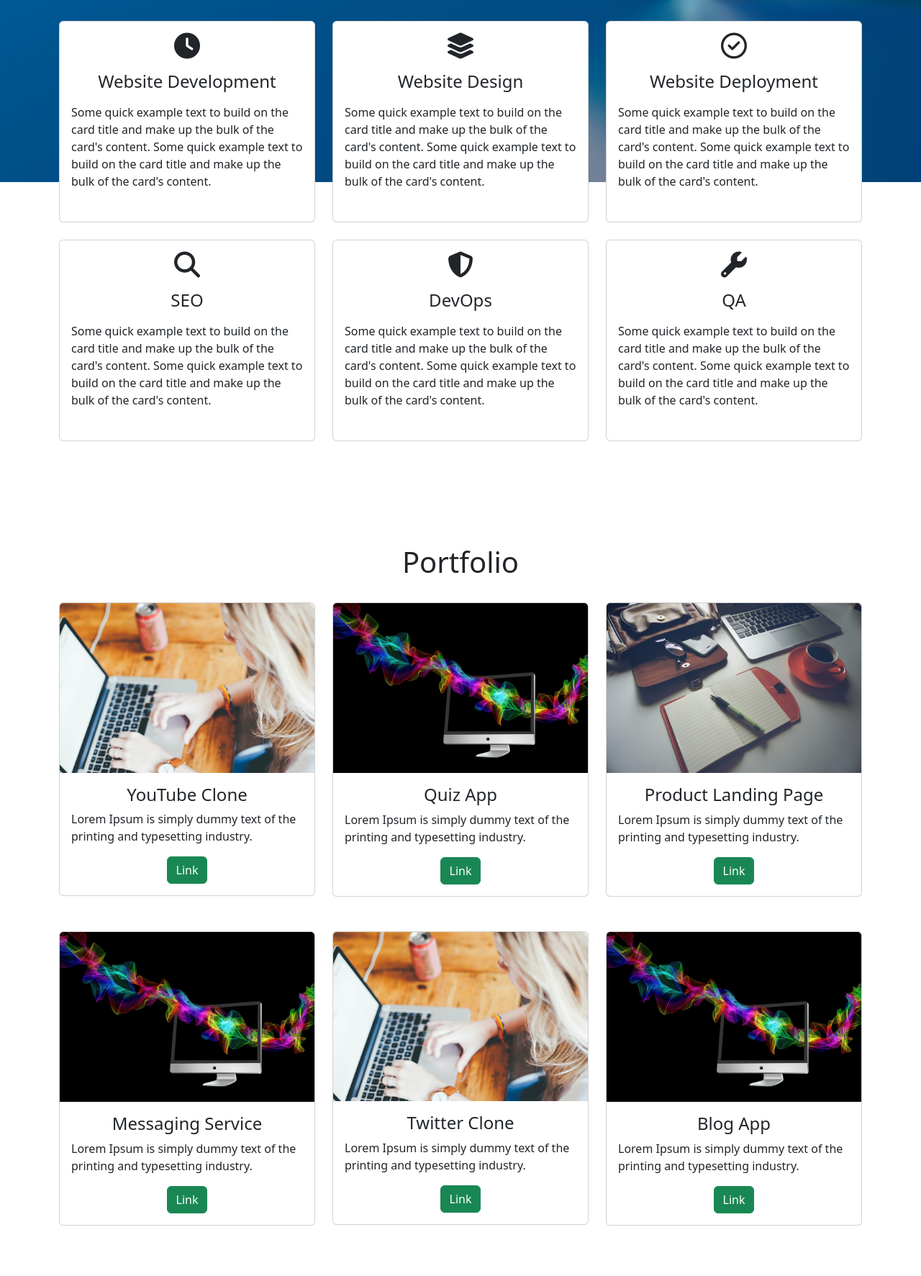
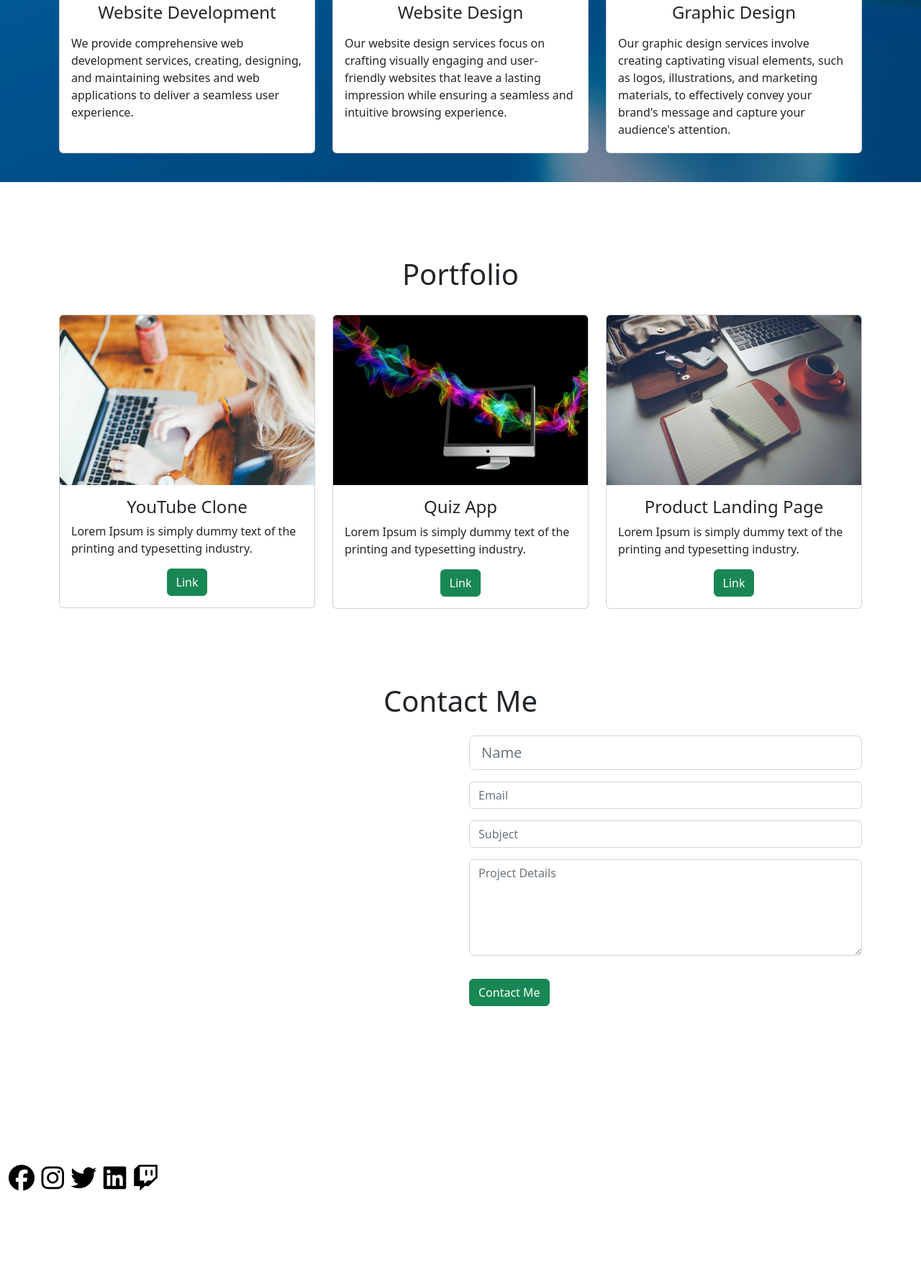
Before and after one commit to ParmarMeet/Parmar_Meet_Portfolio, a plain HTML site: page index.html in a window 1280 px wide. Shown: the part 827-2600 px from the top of the page at 72% size. After the commit the page ends 2491 px from the top, so only its background shows below. Drawn offline with nearby package versions, Linux system fonts and the light colour scheme; files that its build step writes are made by us from their sources; a script that the page names is missing.

Commit message:
update index.html
update index.html

```diff
--- a/index.html
+++ b/index.html
@@ -73,7 +73,7 @@
       </div>
 
       <div class="col-lg-6">
-        <p> , I am passionate about crafting seamless and interactive web experiences. With a strong foundation in web technologies, I specialize in bringing designs to life through clean and efficient code. My focus is on creating responsive and user-friendly websites that engage and delight users. Proficient in HTML, CSS, and JavaScript, I am well-versed in modern web development frameworks and tools. Let's work together to build web solutions that not only look great but also function flawlessly.
+        <p>I am passionate about crafting seamless and interactive web experiences. With a strong foundation in web technologies, I specialize in bringing designs to life through clean and efficient code. My focus is on creating responsive and user-friendly websites that engage and delight users. Proficient in HTML, CSS, and JavaScript, I am well-versed in modern web development frameworks and tools. Let's work together to build web solutions that not only look great but also function flawlessly.
         </p>
         <div class="row mt-3">
           <div class="col-md-6">
@@ -84,26 +84,13 @@
             </ul>
           </div>
           <div class="col-md-6">
-            <ul>
-              <li></li>
-              <li>Gymnastics</li>
-              <li>Reading</li>
-              <li>Landscape painting</li>
-            </ul>
           </div>
         </div>
         <div class="row mt-3">
           <p> Key Services/Tools/Capabilities/Skills:
             - Responsive Web Development
             - HTML5, CSS3, JavaScript
-            - Front-End Frameworks (e.g., React, Angular, Vue)
-            - Cross-Browser Compatibility
-            - User Experience (UX) Optimization
-            - Web Performance Optimization
-            - Version Control (e.g., Git)
-            - Problem-Solving and Debugging
-
-          </p>
+            </p>
         </div>
       </div>
     </div>
@@ -119,8 +106,7 @@
           <div class="card-body">
             <i class="fas servicesIcon fa-clock"></i>
             <h4 class="card-title mt-3">Website Development</h4>
-            <p class="card-text mt-3">Some quick example text to build on the card title and make up the bulk of the card's content.
-              Some quick example text to build on the card title and make up the bulk of the card's content.
+            <p class="card-text mt-3">We provide comprehensive web development services, creating, designing, and maintaining websites and web applications to deliver a seamless user experience.
             </p>
           </div>
         </div>
@@ -130,8 +116,7 @@
           <div class="card-body">
             <i class='fas servicesIcon fa-layer-group'></i>
             <h4 class="card-title mt-3">Website Design</h4>
-            <p class="card-text mt-3">Some quick example text to build on the card title and make up the bulk of the card's content.
-              Some quick example text to build on the card title and make up the bulk of the card's content.
+            <p class="card-text mt-3">Our website design services focus on crafting visually engaging and user-friendly websites that leave a lasting impression while ensuring a seamless and intuitive browsing experience.
             </p>
           </div>
         </div>
@@ -141,51 +126,14 @@
         <div class="card servicesText">
           <div class="card-body">
             <i class='far servicesIcon fa-check-circle'></i>
-            <h4 class="card-title mt-3">Website Deployment</h4>
-            <p class="card-text mt-3">Some quick example text to build on the card title and make up the bulk of the card's content.
-              Some quick example text to build on the card title and make up the bulk of the card's content.
+            <h4 class="card-title mt-3">Graphic Design</h4>
+            <p class="card-text mt-3">Our graphic design services involve creating captivating visual elements, such as logos, illustrations, and marketing materials, to effectively convey your brand's message and capture your audience's attention.
             </p>
           </div>
         </div>
       </div>
     </div>
-    <div class="row">
-      <div class="col-lg-4 mt-4">
-        <div class="card servicesText">
-          <div class="card-body">
-            <i class='fas servicesIcon fa-search'></i>
-            <h4 class="card-title mt-3">SEO</h4>
-            <p class="card-text mt-3">Some quick example text to build on the card title and make up the bulk of the card's content.
-              Some quick example text to build on the card title and make up the bulk of the card's content.
-            </p>
-          </div>
-        </div>
-      </div>
 
-      <div class="col-lg-4 mt-4">
-        <div class="card servicesText">
-          <div class="card-body">
-            <i class='fas servicesIcon fa-shield-alt'></i>
-            <h4 class="card-title mt-3">DevOps</h4>
-            <p class="card-text mt-3">Some quick example text to build on the card title and make up the bulk of the card's content.
-              Some quick example text to build on the card title and make up the bulk of the card's content.
-            </p>
-          </div>
-        </div>
-      </div>
-
-      <div class="col-lg-4 mt-4">
-        <div class="card servicesText">
-          <div class="card-body">
-            <i class='fas servicesIcon fa-wrench'></i>
-            <h4 class="card-title mt-3">QA</h4>
-            <p class="card-text mt-3">Some quick example text to build on the card title and make up the bulk of the card's content.
-              Some quick example text to build on the card title and make up the bulk of the card's content.
-            </p>
-          </div>
-        </div>
-      </div>
-    </div>
   </section>
 
   <!-- Portfolio section -->
@@ -233,47 +181,6 @@
         </div>
       </div>
       <br>
-      <div class="row">
-        <div class="col-lg-4 mt-4">
-          <div class="card">
-            <img class="card-img-top" src="images/portfolioImage4.jpeg" alt="Card image" style="width:100%">
-            <div class="card-body">
-              <h4 class="card-title">Messaging Service</h4>
-              <p class="card-text">Lorem Ipsum is simply dummy text of the printing and typesetting industry.</p>
-              <div class="text-center">
-                <a href="#" class="btn btn-success">Link</a>
-              </div>
-            </div>
-          </div>
-        </div>
-
-        <div class="col-lg-4 mt-4">
-          <div class="card">
-            <img class="card-img-top" src="images/portfolioImage1.jpeg" alt="Card image" style="width:100%">
-            <div class="card-body">
-              <h4 class="card-title">Twitter Clone</h4>
-              <p class="card-text">Lorem Ipsum is simply dummy text of the printing and typesetting industry.</p>
-              <div class="text-center">
-                <a href="#" class="btn btn-success">Link</a>
-              </div>
-            </div>
-          </div>
-        </div>
-
-        <div class="col-lg-4 mt-4">
-          <div class="card">
-            <img class="card-img-top" src="images/portfolioImage4.jpeg" alt="Card image" style="width:100%">
-            <div class="card-body">
-              <h4 class="card-title">Blog App</h4>
-              <p class="card-text">Lorem Ipsum is simply dummy text of the printing and typesetting industry.</p>
-              <div class="text-center">
-                <a href="#" class="btn btn-success">Link</a>
-              </div>
-            </div>
-          </div>
-        </div>
-      </div>
-    </div>
   </section>
 
   <!-- Contact section -->
```
